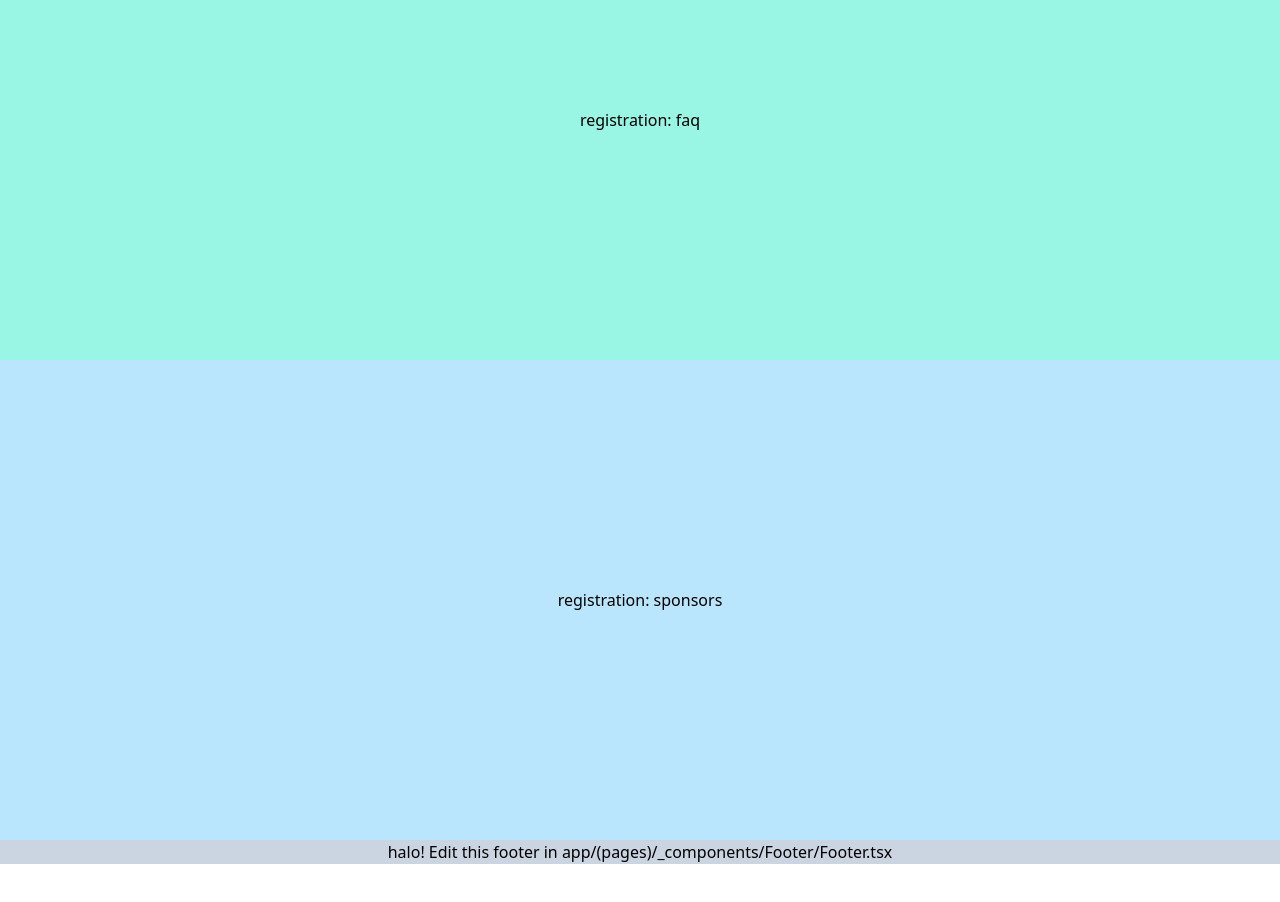
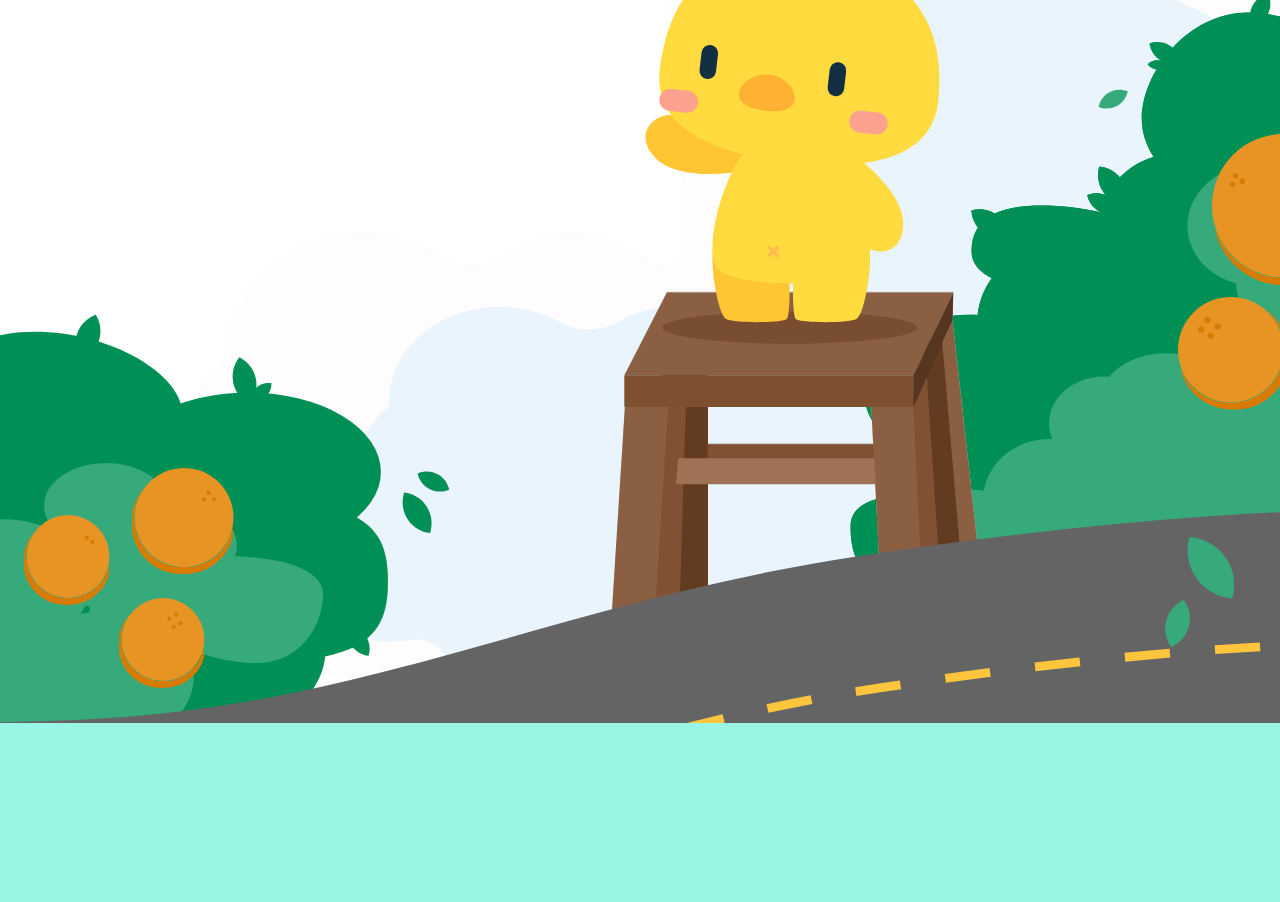
Before and after one commit to HackDavis/website-2027, a Next.js app: page / in a window 1280 px wide. Shown: the part 1560-2462 px from the top of the page. Before the commit the page ends 2424 px from the top, so only its background shows below. Built offline with nearby package versions, Linux system fonts and the light colour scheme.

Commit message:
feat: add stats section layout

```diff
--- a/app/(pages)/(index-page)/_components/Section3/Section3.tsx
+++ /dev/null
@@ -1,10 +0,0 @@
-export default function Section3() {
-  return (
-    <section
-      id="section-3"
-      className="w-full min-h-[60vh] flex items-center justify-center bg-lime-200"
-    >
-      <p>registration: stats</p>
-    </section>
-  );
-}
--- /dev/null
+++ b/app/(pages)/(index-page)/_components/Stats/stats.tsx
@@ -0,0 +1,95 @@
+import Image from 'next/image';
+import clouds from '@public/Images/stats/clouds.svg';
+import tree_right_leaves from '@public/Images/stats/tree-right-leaves.svg';
+import tree_right_shadow from '@public/Images/stats/tree-right-shadow.svg';
+import tree_right_orange_1 from '@public/Images/stats/tree-right-orange-1.svg';
+import tree_right_orange_2 from '@public/Images/stats/tree-right-orange-2.svg';
+import tree_right_orange_2_highlight from '@public/Images/stats/tree-right-orange-2-highlight.svg';
+import tree_left_leaves from '@public/Images/stats/tree-left-leaves.svg';
+import tree_left_shadow from '@public/Images/stats/tree-left-shadow.svg';
+import tree_left_orange_1 from '@public/Images/stats/tree-left-orange-1.svg';
+import tree_left_orange_2 from '@public/Images/stats/tree-left-orange-2.svg';
+import tree_left_orange_3 from '@public/Images/stats/tree-left-orange-3.svg';
+import duck_stool from '@public/Images/stats/duck-stool.svg';
+import road from '@public/Images/stats/road.svg';
+import loose_leaves_top from '@public/Images/stats/loose-leaves-top.svg';
+import loose_leaves_right from '@public/Images/stats/loose-leaves-right.svg';
+import loose_orange from '@public/Images/stats/loose-orange.svg';
+
+// Figma "Stats": mobile 275:2499 (393 x 987), desktop 222:2143 (1440 x 1488).
+// %'s are converted from Figma pixel values
+// Cuts off halfway through road
+export default function Stats() {
+  return (
+    <section
+      id="section-3"
+      className="relative w-full overflow-hidden aspect-[393/987] md:aspect-[1440/1488]"
+    >
+      {/* Clouds */}
+      <div className="absolute left-[-8.4%] top-[28.06%] w-[258.61%] md:left-[7.08%] md:top-[24.42%] md:w-[120.76%]">
+        <Image src={clouds} alt="" className="w-full h-auto" />
+      </div>
+
+      {/* Right orange tree (desktop only) */}
+      <div className="absolute hidden md:block md:left-[66.29%] md:top-[40.52%] md:w-[55.1%]">
+        <Image src={tree_right_leaves} alt="" className="w-full h-auto" />
+      </div>
+      <div className="absolute hidden md:block md:left-[70.95%] md:top-[57.89%] md:w-[35.91%]">
+        <Image src={tree_right_shadow} alt="" className="w-full h-auto" />
+      </div>
+      <div className="absolute hidden md:block md:left-[92.01%] md:top-[67.82%] md:w-[8.7%]">
+        <Image src={tree_right_orange_1} alt="" className="w-full h-auto" />
+      </div>
+      <div className="absolute hidden md:block md:left-[94.65%] md:top-[55.51%] md:w-[11.61%]">
+        <Image src={tree_right_orange_2} alt="" className="w-full h-auto" />
+      </div>
+      <div className="absolute hidden md:block md:left-[96.11%] md:top-[58.43%] md:w-[1.19%]">
+        <Image
+          src={tree_right_orange_2_highlight}
+          alt=""
+          className="w-full h-auto"
+        />
+      </div>
+
+      {/* Left orange tree */}
+      <div className="absolute left-[-46.06%] top-[65.45%] w-[95.64%] md:left-[-13.68%] md:top-[68.88%] md:w-[49.07%]">
+        <Image src={tree_left_leaves} alt="" className="w-full h-auto" />
+      </div>
+      <div className="absolute left-[-32.46%] top-[74.66%] w-[62.25%] md:left-[-6.71%] md:top-[80.37%] md:w-[31.94%]">
+        <Image src={tree_left_shadow} alt="" className="w-full h-auto" />
+      </div>
+      <div className="absolute left-[0.68%] top-[74.94%] w-[15.61%] md:left-[10.3%] md:top-[80.71%] md:w-[8.01%]">
+        <Image src={tree_left_orange_1} alt="" className="w-full h-auto" />
+      </div>
+      <div className="absolute left-[-15.74%] top-[77.82%] w-[13.11%] md:left-[1.87%] md:top-[84.31%] md:w-[6.73%]">
+        <Image src={tree_left_orange_2} alt="" className="w-full h-auto" />
+      </div>
+      <div className="absolute left-[-1.29%] top-[82.82%] w-[13.11%] md:left-[9.29%] md:top-[90.55%] md:w-[6.73%]">
+        <Image src={tree_left_orange_3} alt="" className="w-full h-auto" />
+      </div>
+
+      {/* Duck on stool */}
+      <div className="absolute left-[54.61%] top-[44.28%] w-[52.42%] md:left-[47.33%] md:top-[37.37%] md:w-[29.22%]">
+        <Image src={duck_stool} alt="" className="w-full h-auto" />
+      </div>
+
+      {/* Road top edge (desktop only): gives the section its curved bottom */}
+      <div className="absolute hidden md:block md:left-[-33.65%] md:top-[84.01%] md:w-[137.38%]">
+        <Image src={road} alt="" className="w-full h-auto" />
+      </div>
+
+      {/* Loose leaves + orange (desktop only) */}
+      <div className="absolute hidden md:block md:left-[26.11%] md:top-[4.5%] md:w-[6.65%]">
+        <Image src={loose_leaves_top} alt="" className="w-full h-auto" />
+      </div>
+      <div className="absolute hidden md:block md:left-[90.65%] md:top-[85.17%] md:w-[6.78%]">
+        <Image src={loose_leaves_right} alt="" className="w-full h-auto" />
+      </div>
+      <div className="absolute hidden md:block md:left-[93.59%] md:top-[69.34%] md:w-[1.78%]">
+        <Image src={loose_orange} alt="" className="w-full h-auto" />
+      </div>
+
+      {/* Orange branch with stats: next commit. */}
+    </section>
+  );
+}
--- a/app/(pages)/(index-page)/page.tsx
+++ b/app/(pages)/(index-page)/page.tsx
@@ -1,6 +1,6 @@
 import Section1 from './_components/Section1/Section1';
 import Section2 from './_components/Section2/Section2';
-import Section3 from './_components/Section3/Section3';
+import Stats from './_components/Stats/stats';
 import Section4 from './_components/Section4/Section4';
 import Section5 from './_components/Section5/Section5';
 
@@ -9,7 +9,7 @@ export default function Home() {
     <main className="w-full">
       <Section1 />
       <Section2 />
-      <Section3 />
+      <Stats />
       <Section4 />
       <Section5 />
     </main>
```
